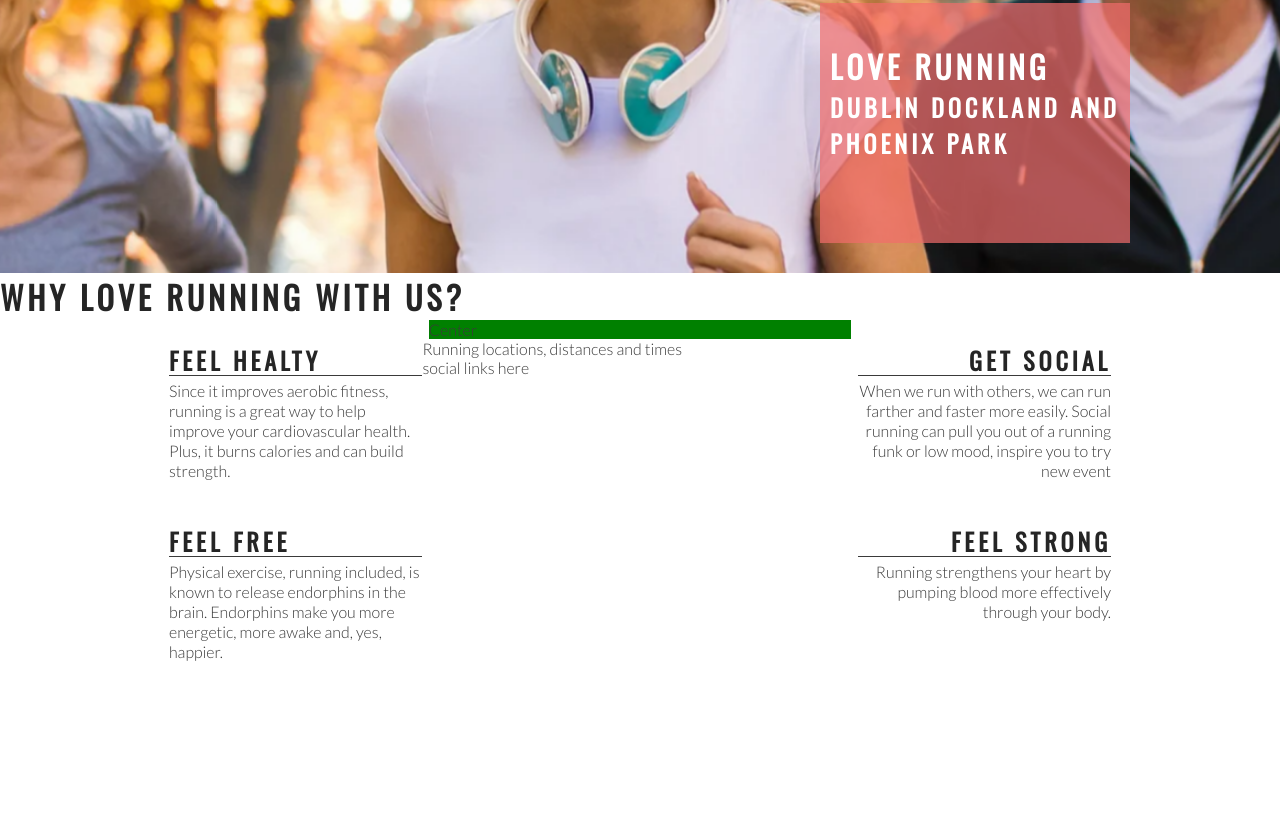
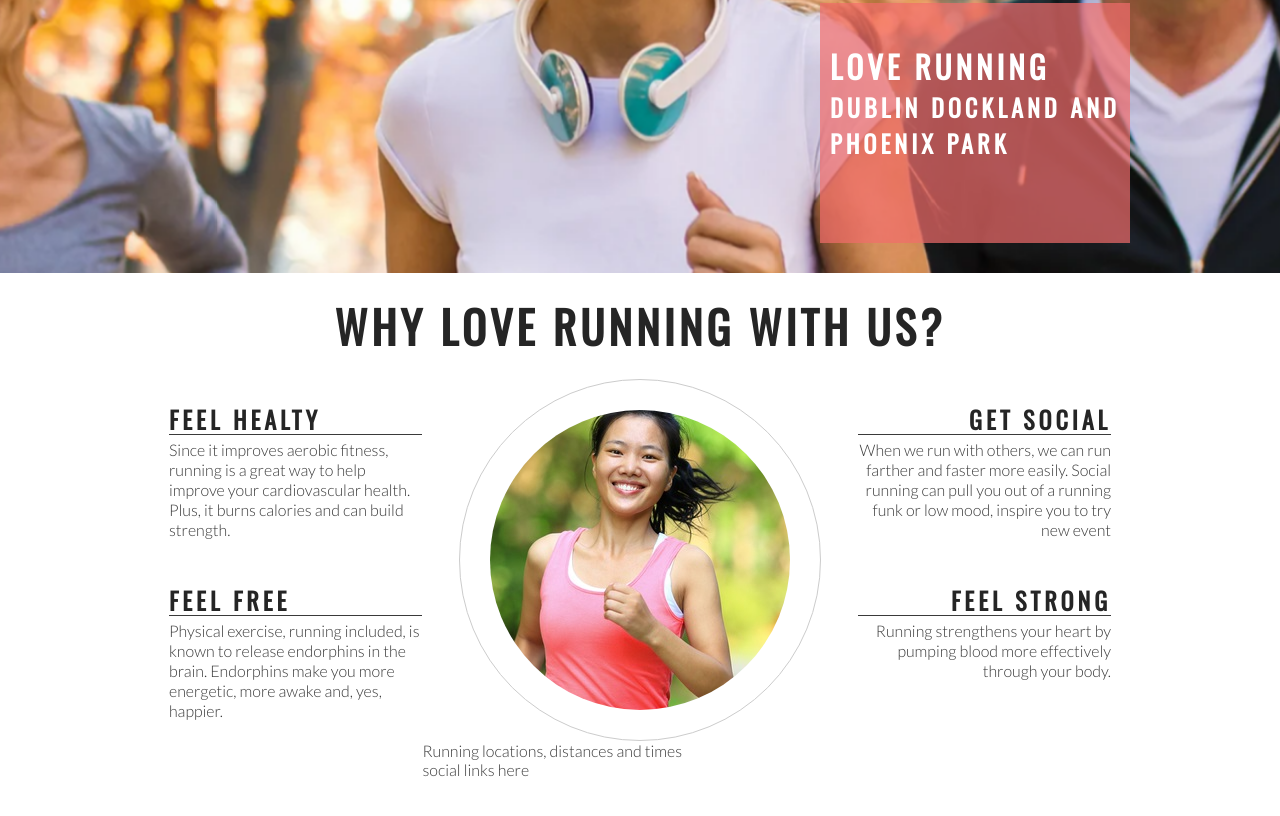
Before and after one commit to heli-sa/love-running, a plain HTML site: page index.html in a window 1280 px wide. Shown: the part 402-1218 px from the top of the page. Drawn offline with nearby package versions, Linux system fonts and the light colour scheme.

Commit message:
Add club ethos central image and style into a circle

```diff
--- a/assets/css/style.css
+++ b/assets/css/style.css
@@ -136,7 +136,6 @@ h1, h2 {
 
     width: 33%;
     margin: 0 auto;
-    background-color: green;
 }
 hr {
     border-top: 1px solid #3a3a3a;
@@ -168,3 +167,26 @@ hr {
 .right-about-heading p {
     text-align: right;
 }
+
+#welcome {
+    text-align: center;
+    margin: 20px 0;
+    font-size: 280%;
+}
+
+#circle-container {
+    width: 300px;
+    height: 300px;
+    padding: 30px;
+    border-style: solid;
+    border-color: #ccc;
+    border-width: 1px;
+    border-radius: 50%;
+    margin: 0 auto;
+}
+
+#circle-cover-bg {
+    background: url('../images/ethos-center-image.jpg') no-repeat center center;
+    height: 100%;border-radius: 50%;
+
+}
--- a/index.html
+++ b/index.html
@@ -39,7 +39,7 @@
     </section>
 
     <div id="club-ethos">
-        <h1>Why Love Running With Us?</h1>
+        <h2 id="welcome">Why Love Running With Us?</h2>
         <div id="left-about">
             <div class="left-about-heading">
                 <h2>Feel healty</h2>
@@ -73,7 +73,11 @@
                 </p>
             </div>
         </div>
-        <div id="center-about">Center</div>
+        <div id="center-about">
+            <div id="circle-container">
+                <div id="circle-cover-bg"></div>
+            </div>
+        </div>
     </section>
     <section>
         Running locations, distances and times
```
Also changed, not shown: assets/images/ethos-center-image.jpg (added).
